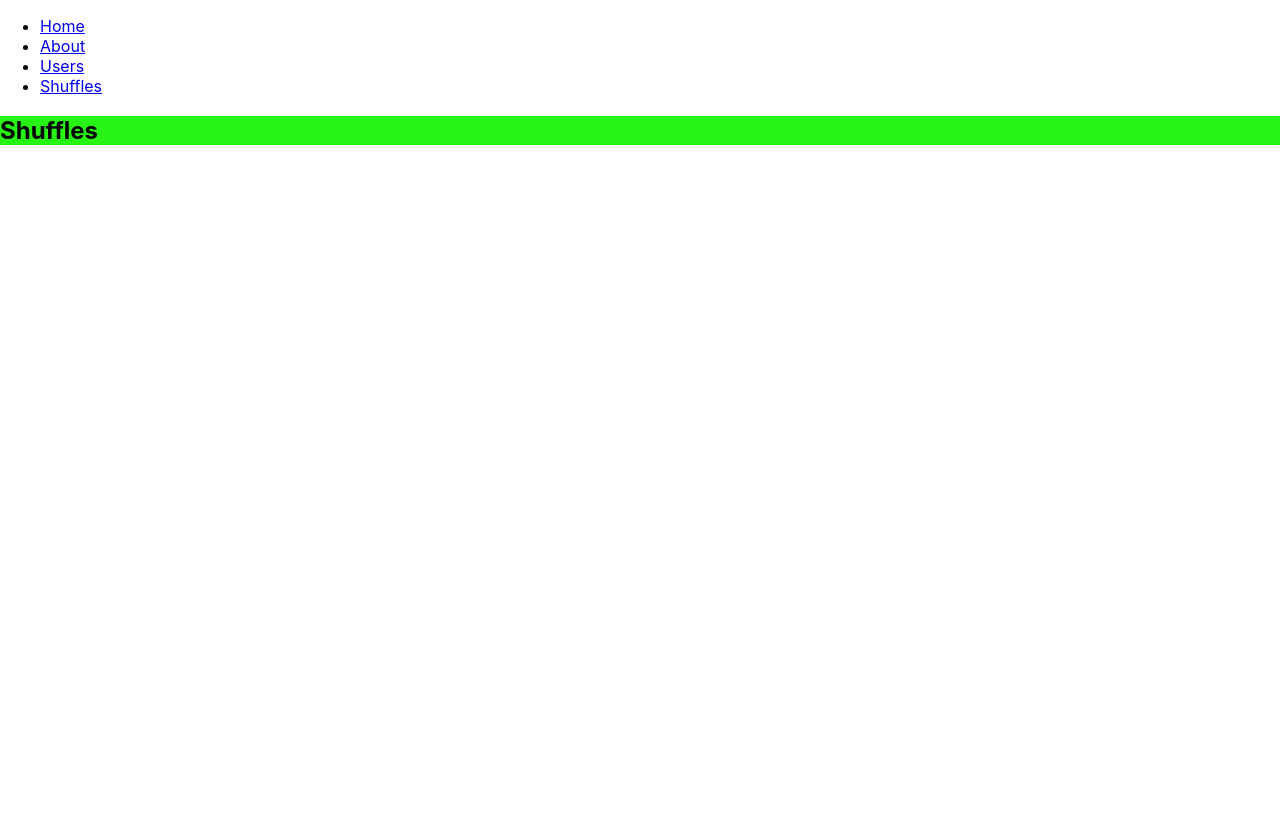
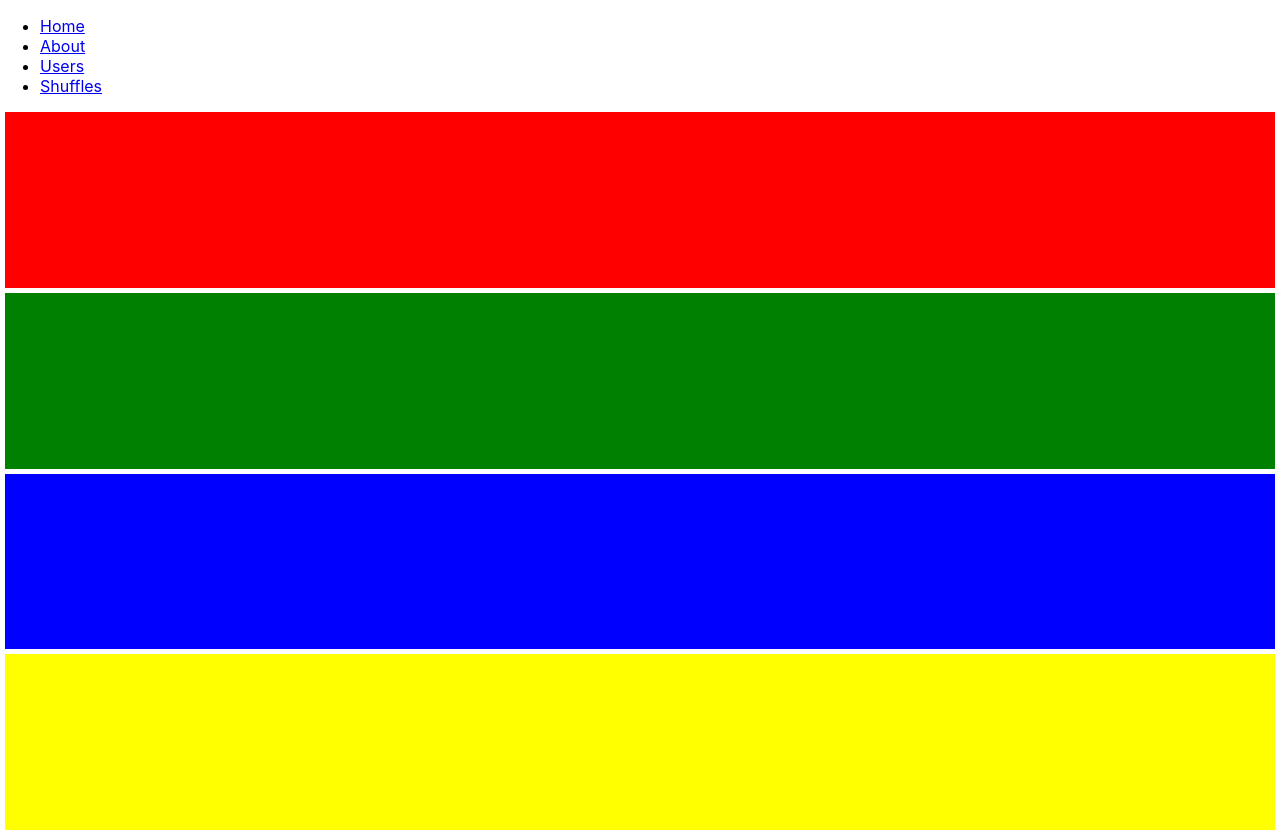
Before and after one commit to justMaxIt/react-first-app, a React (Create React App) app: page /shuffles in a window 1280 px wide. Before the commit the page ends 800 px from the top, so only its background shows below. Built offline with nearby package versions, Linux system fonts and the light colour scheme.

Commit message:
shuffles2

```diff
--- a/src/components/shuffles.js
+++ b/src/components/shuffles.js
@@ -1,8 +1,17 @@
 import React from "react";
 import "./../css/App.css";
 
-function Shuffles() {
-  return <h2>Shuffles</h2>;
+function Shuffles(props) {
+  const { color } = props;
+  // const random = Math.floor(Math.random() * blocks.length);
+  return (
+    <>
+      <div className={color[0]}></div>
+      <div className={color[1]}></div>
+      <div className={color[2]}></div>
+      <div className={color[3]}></div>
+    </>
+  );
 }
 
 export default Shuffles;
--- a/src/css/App.css
+++ b/src/css/App.css
@@ -49,5 +49,29 @@
 }
 
 .about-shuffles {
-  background-color: rgb(39, 243, 21);
+  height: calc(100vh - 97px);
 }
+
+.red {
+  background-color: red;
+  height: 25%;
+  margin: 5px;
+}
+
+.green {
+  background-color: green;
+  height: 25%;
+  margin: 5px;
+}
+
+.blue {
+  background-color: blue;
+  height: 25%;
+  margin: 5px;
+}
+
+.yellow {
+  background-color: yellow;
+  height: 25%;
+  margin: 5px;
+}
--- a/src/pages/AboutShuffles.js
+++ b/src/pages/AboutShuffles.js
@@ -3,7 +3,8 @@ import Shuffles from "../components/shuffles";
 import "../css/App.css";
 
 function AboutShuffles() {
-  const [color, setColor] = useState(false);
+  // const [blocks, setBlocks] = useState(Array(4).fill(null));
+  const [color, setColor] = useState(["red", "green", "blue", "yellow"]);
   // const [counter, setCounter] = useState(0);
   // const [useCount, setUseCount] = useState([0, 0]);
 
@@ -20,7 +21,7 @@ function AboutShuffles() {
 
   return (
     <div className="about-shuffles">
-      <Shuffles />
+      <Shuffles color={color} />
     </div>
   );
 }
```
